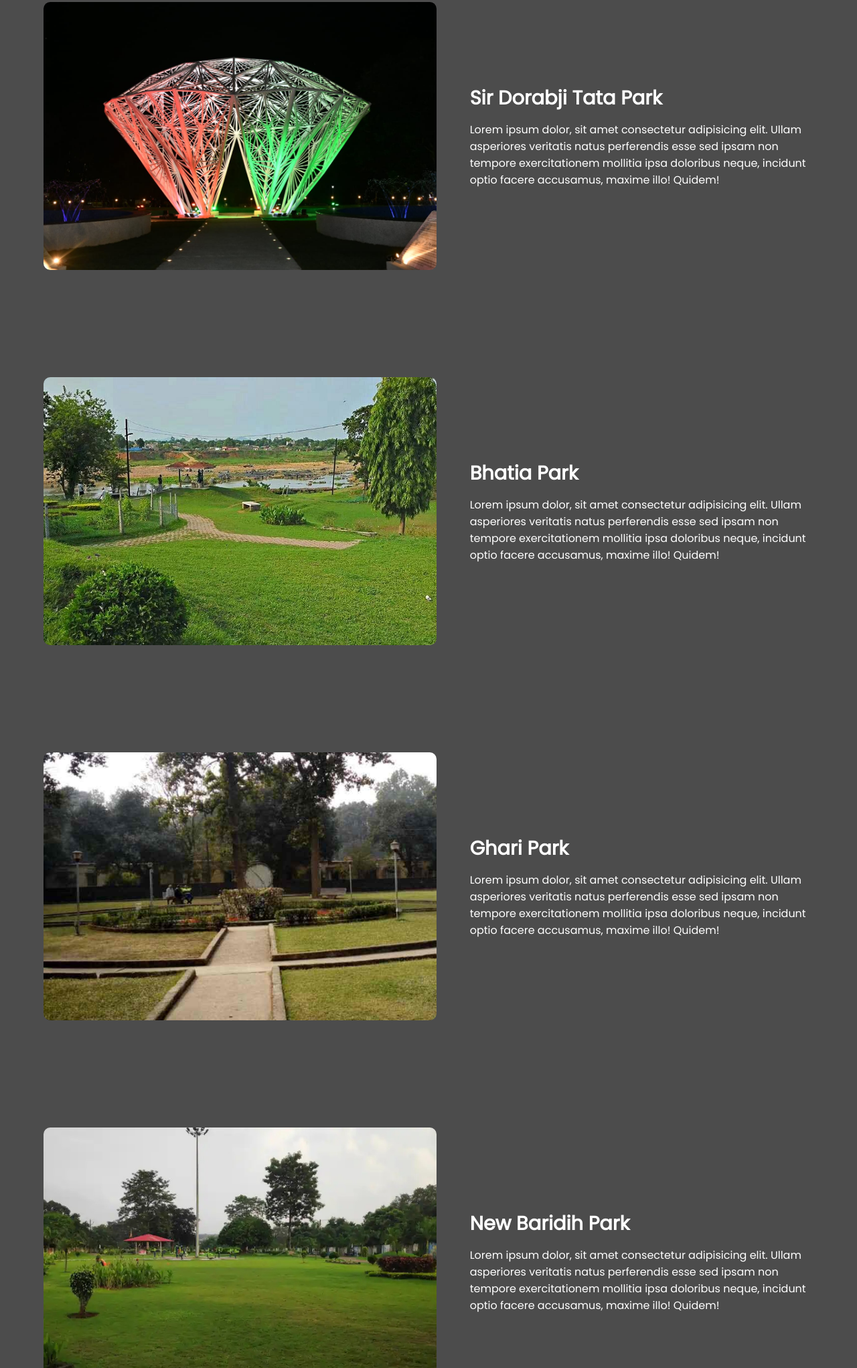
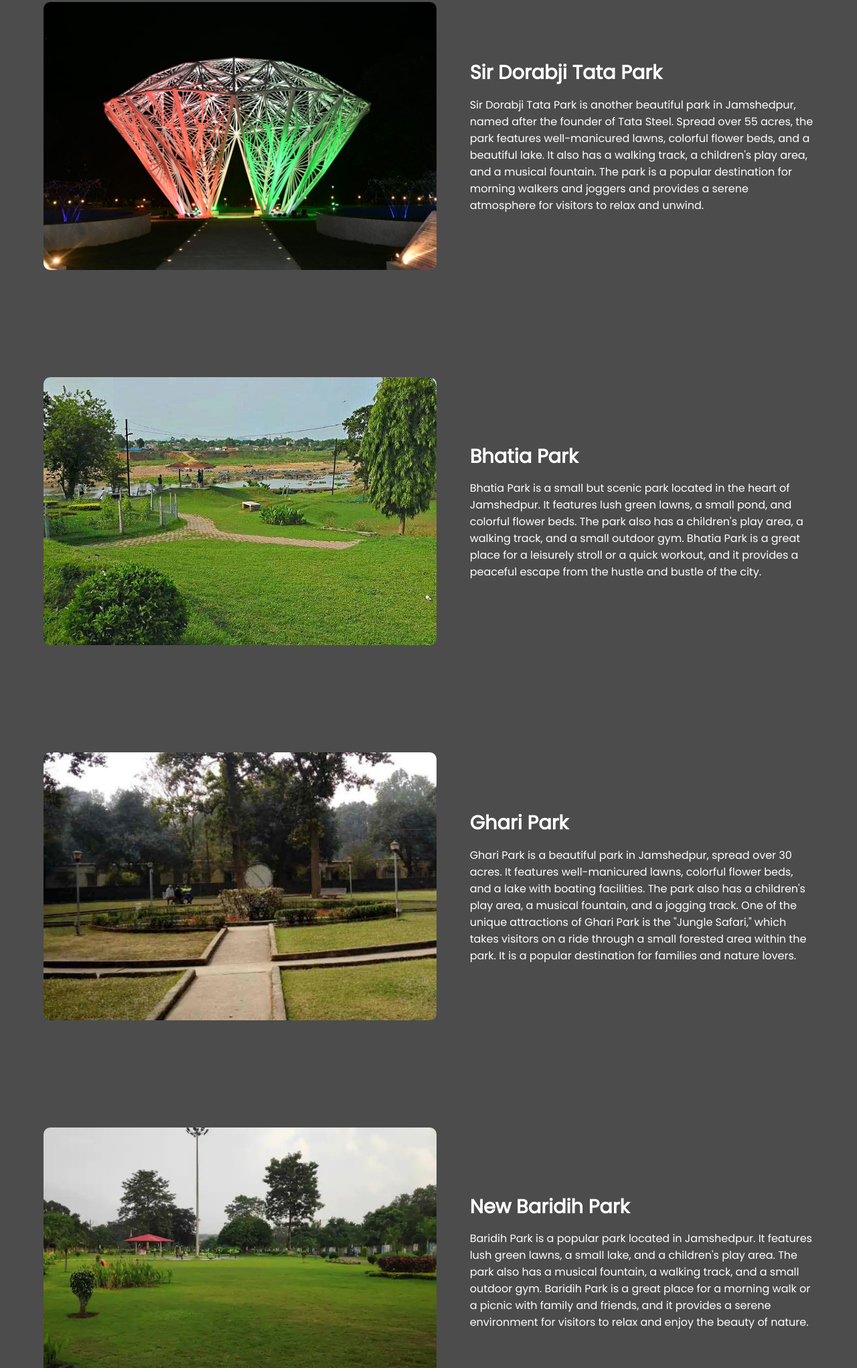
Before and after one commit to Scorpion564/Park, a plain HTML site: page index.html in a window 1280 px wide. Shown: the part 758-2800 px from the top of the page at 67% size. Drawn offline with nearby package versions, Linux system fonts and the light colour scheme.

Commit message:
first park

```diff
--- a/index.html
+++ b/index.html
@@ -23,11 +23,10 @@
                 </div>
                 <div class="info">
                     <h4 class="info-title">Jubliee Park</h4>
-                    <p>Lorem, ipsum dolor sit amet consectetur adipisicing elit. Blanditiis ullam fugiat laudantium
-                        omnis deleniti ipsum sint iure odio obcaecati accusamus, atque quis id deserunt vel doloremque,
-                        tenetur aspernatur, dolores asperiores cumque delectus! Nisi voluptatum ipsam beatae vel.
-                        Voluptatum repudiandae, asperiores vel neque perferendis nemo veritatis, possimus dolores animi
-                        quos quibusdam?
+                    <p>Jubilee Park, located in the heart of Jamshedpur, is a sprawling green space spread over 225
+                        acres. It features well-manicured lawns, a lake with boating facilities, a rose garden, and a
+                        musical fountain. The park also has an amusement park, a children's play area, and a zoo. It is
+                        a popular destination for locals and tourists alike.
                     </p>
                 </div>
             </div>
@@ -42,9 +41,11 @@
                 <div class="info">
                     <h4 class="info-title">Sir Dorabji Tata Park</h4>
                     <br>
-                    <p>Lorem ipsum dolor, sit amet consectetur adipisicing elit. Ullam asperiores veritatis natus
-                        perferendis esse sed ipsam non tempore exercitationem mollitia ipsa doloribus neque, incidunt
-                        optio facere accusamus, maxime illo! Quidem!</p>
+                    <p>Sir Dorabji Tata Park is another beautiful park in Jamshedpur, named after the founder of Tata
+                        Steel. Spread over 55 acres, the park features well-manicured lawns, colorful flower beds, and a
+                        beautiful lake. It also has a walking track, a children's play area, and a musical fountain. The
+                        park is a popular destination for morning walkers and joggers and provides a serene atmosphere
+                        for visitors to relax and unwind.</p>
                 </div>
             </div>
         </div>
@@ -58,9 +59,10 @@
                 <div class="info">
                     <h4 class="info-title">Bhatia Park</h4>
                     <br>
-                    <p>Lorem ipsum dolor, sit amet consectetur adipisicing elit. Ullam asperiores veritatis natus
-                        perferendis esse sed ipsam non tempore exercitationem mollitia ipsa doloribus neque, incidunt
-                        optio facere accusamus, maxime illo! Quidem!</p>
+                    <p>Bhatia Park is a small but scenic park located in the heart of Jamshedpur. It features lush green
+                        lawns, a small pond, and colorful flower beds. The park also has a children's play area, a
+                        walking track, and a small outdoor gym. Bhatia Park is a great place for a leisurely stroll or a
+                        quick workout, and it provides a peaceful escape from the hustle and bustle of the city.</p>
                 </div>
             </div>
         </div>
@@ -74,9 +76,11 @@
                 <div class="info">
                     <h4 class="info-title">Ghari Park</h4>
                     <br>
-                    <p>Lorem ipsum dolor, sit amet consectetur adipisicing elit. Ullam asperiores veritatis natus
-                        perferendis esse sed ipsam non tempore exercitationem mollitia ipsa doloribus neque, incidunt
-                        optio facere accusamus, maxime illo! Quidem!</p>
+                    <p>Ghari Park is a beautiful park in Jamshedpur, spread over 30 acres. It features well-manicured
+                        lawns, colorful flower beds, and a lake with boating facilities. The park also has a children's
+                        play area, a musical fountain, and a jogging track. One of the unique attractions of Ghari Park
+                        is the "Jungle Safari," which takes visitors on a ride through a small forested area within the
+                        park. It is a popular destination for families and nature lovers.</p>
                 </div>
             </div>
         </div>
@@ -90,9 +94,11 @@
                 <div class="info">
                     <h4 class="info-title">New Baridih Park</h4>
                     <br>
-                    <p>Lorem ipsum dolor, sit amet consectetur adipisicing elit. Ullam asperiores veritatis natus
-                        perferendis esse sed ipsam non tempore exercitationem mollitia ipsa doloribus neque, incidunt
-                        optio facere accusamus, maxime illo! Quidem!</p>
+                    <p> Baridih Park is a popular park located in Jamshedpur. It features lush green lawns, a small
+                        lake, and a children's play area. The park also has a musical fountain, a walking track, and a
+                        small outdoor gym. Baridih Park is a great place for a morning walk or a picnic with family and
+                        friends, and it provides a serene environment for visitors to relax and enjoy the beauty of
+                        nature.</p>
                 </div>
             </div>
         </div>
@@ -106,9 +112,12 @@
                 <div class="info">
                     <h4 class="info-title">Moolgaokar Park</h4>
                     <br>
-                    <p>Lorem ipsum dolor, sit amet consectetur adipisicing elit. Ullam asperiores veritatis natus
-                        perferendis esse sed ipsam non tempore exercitationem mollitia ipsa doloribus neque, incidunt
-                        optio facere accusamus, maxime illo! Quidem!</p>
+                    <p>Moolgaokar Park is a small but beautiful park located in the Sakchi area of Jamshedpur. It
+                        features well-manicured lawns, colorful flower beds, and a small pond. The park also has a
+                        children's play area and a jogging track. Moolgaokar Park is a popular destination for locals,
+                        especially in the mornings and evenings, who come here for walks or to relax and enjoy the
+                        peaceful atmosphere. The park provides a serene escape from the city's hustle and bustle.
+                    </p>
                 </div>
             </div>
         </div>
```
